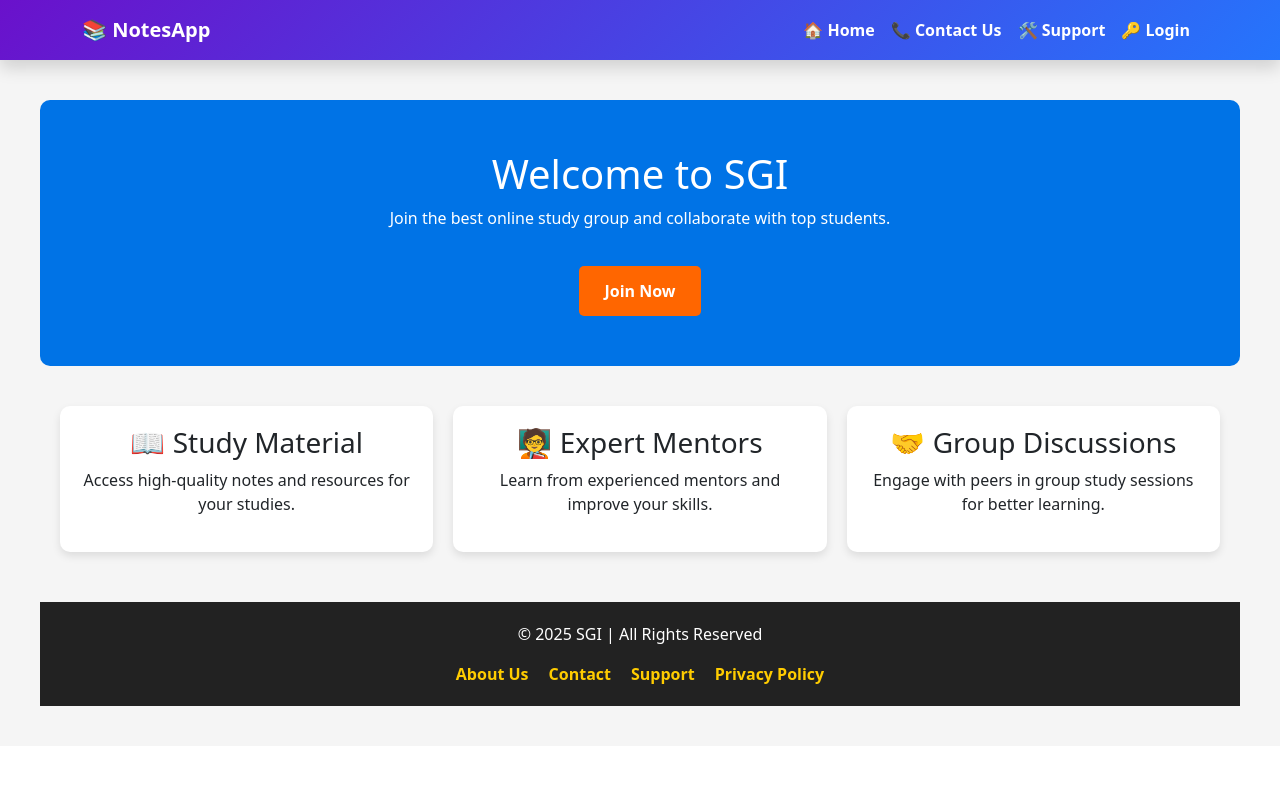
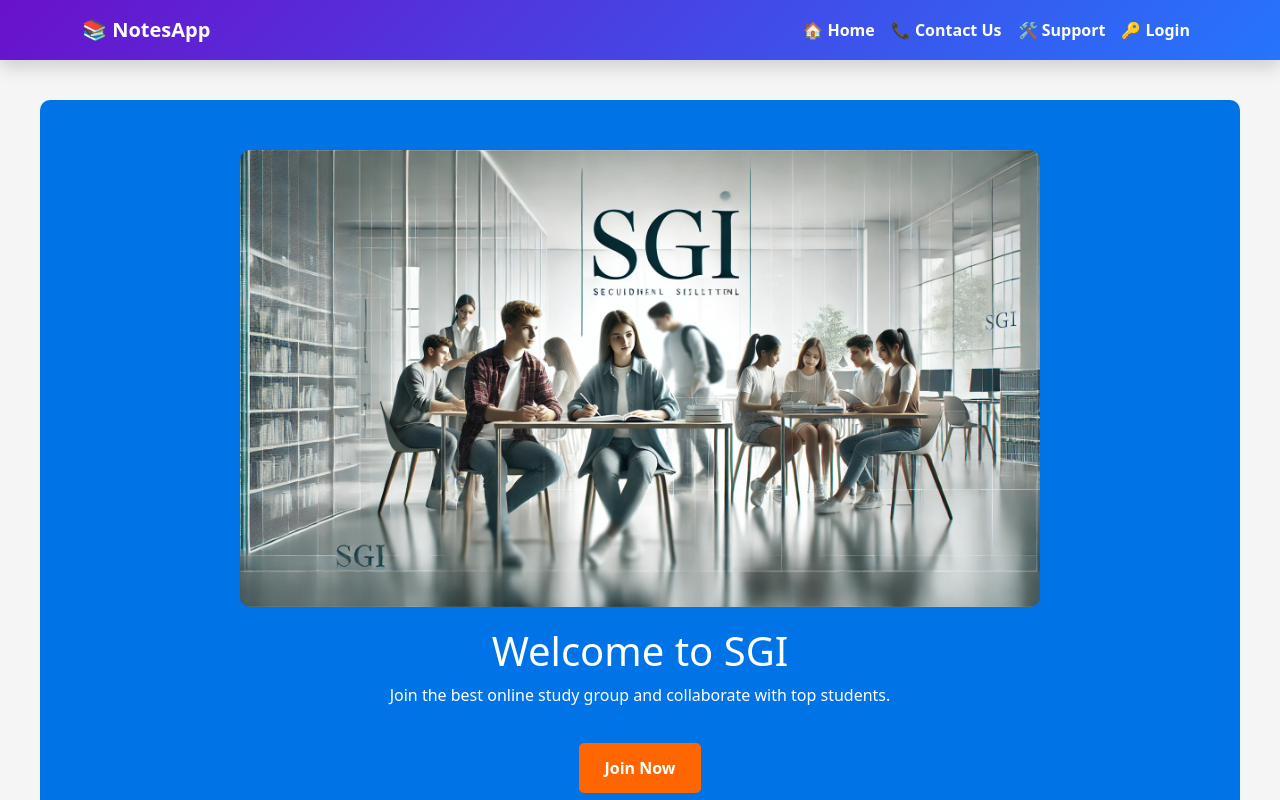
Before and after one commit to manishkotputli/NotesApp, a React (Create React App) app in the folder frontend/: page / in a window 1280 px wide. Shown: the top 800 px of the page. Built offline with nearby package versions, Linux system fonts and the light colour scheme.

Commit message:
LandingPage.js

```diff
--- a/frontend/src/pages/LandingPage.js
+++ b/frontend/src/pages/LandingPage.js
@@ -9,7 +9,12 @@ const LandingPage = () => {
 		<div className="landing-container">
 			{/* Hero Section */}
 			<div className="hero">
-
+				<img
+					src="/landingPage.webp"
+					alt="SGI"
+					className="hero-image"
+						width="100px"
+				/>
 				<h1>Welcome to SGI</h1>
 				<p>
 					Join the best online study group and collaborate with top students.
```
